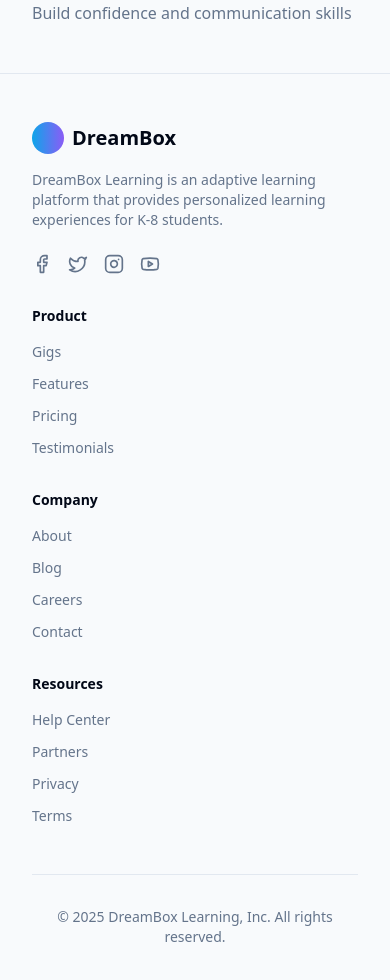
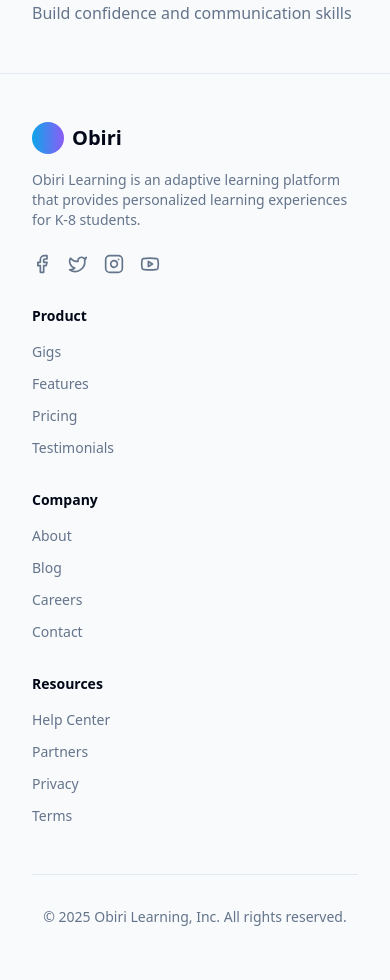
Before and after one commit to oykboadu1/gigify-dreambox-81, a React (Vite) app: page /gigs in a window 390 px wide. Shown: the part 3580-4560 px from the top of the page. Built offline with nearby package versions, Linux system fonts and the light colour scheme.

Commit message:
Rename hero name and brand
Revert hero name and brand name changes.

```diff
--- a/src/components/layout/Footer.tsx
+++ b/src/components/layout/Footer.tsx
@@ -1,4 +1,3 @@
-
 import { Link } from "react-router-dom";
 import { Facebook, Instagram, Twitter, Youtube } from "lucide-react";
 
@@ -10,10 +9,10 @@ const Footer = () => {
           <div className="lg:col-span-2">
             <Link to="/" className="flex items-center gap-2">
               <div className="h-8 w-8 rounded-full bg-gradient-to-r from-dreambox-blue to-dreambox-purple"></div>
-              <span className="text-xl font-bold">DreamBox</span>
+              <span className="text-xl font-bold">Obiri</span>
             </Link>
             <p className="mt-4 max-w-xs text-sm text-muted-foreground">
-              DreamBox Learning is an adaptive learning platform that provides personalized learning experiences for K-8 students.
+              Obiri Learning is an adaptive learning platform that provides personalized learning experiences for K-8 students.
             </p>
             <div className="mt-6 flex space-x-4">
               <a href="#" className="text-muted-foreground transition-colors hover:text-foreground">
@@ -111,7 +110,7 @@ const Footer = () => {
           </div>
         </div>
         <div className="mt-12 border-t pt-8 text-center text-sm text-muted-foreground">
-          <p>&copy; {new Date().getFullYear()} DreamBox Learning, Inc. All rights reserved.</p>
+          <p>&copy; {new Date().getFullYear()} Obiri Learning, Inc. All rights reserved.</p>
         </div>
       </div>
     </footer>
--- a/src/components/layout/Header.tsx
+++ b/src/components/layout/Header.tsx
@@ -27,7 +27,7 @@ const Header = () => {
         <div className="flex items-center gap-2">
           <Link to="/" className="flex items-center gap-2">
             <div className="h-8 w-8 rounded-full bg-gradient-to-r from-dreambox-blue to-dreambox-purple"></div>
-            <span className="hidden text-xl font-bold sm:inline-block">DreamBox</span>
+            <span className="hidden text-xl font-bold sm:inline-block">Obiri</span>
           </Link>
         </div>
 
@@ -45,7 +45,7 @@ const Header = () => {
                           href="/"
                         >
                           <div className="mb-2 mt-4 text-lg font-medium">
-                            DreamBox Learning
+                            Obiri Learning
                           </div>
                           <p className="text-sm leading-tight text-muted-foreground">
                             Adaptive learning platform that adjusts to each student's skill level
@@ -152,7 +152,7 @@ const Header = () => {
           <div className="flex items-center gap-2">
             <Link to="/" className="flex items-center gap-2">
               <div className="h-8 w-8 rounded-full bg-gradient-to-r from-dreambox-blue to-dreambox-purple"></div>
-              <span className="text-xl font-bold">DreamBox</span>
+              <span className="text-xl font-bold">Obiri</span>
             </Link>
           </div>
           <button onClick={toggleMenu}>
--- a/src/pages/Index.tsx
+++ b/src/pages/Index.tsx
@@ -1,3 +1,4 @@
+
 import { Button } from "@/components/ui/button";
 import { Card, CardContent } from "@/components/ui/card";
 import { Link } from "react-router-dom";
@@ -26,7 +27,7 @@ const HomePage = () => {
           <div className="container grid gap-8 md:grid-cols-2 md:items-center">
             <div className="space-y-6">
               <h1 className="text-4xl font-bold tracking-tight sm:text-5xl md:text-6xl">
-                <span className="block text-dreambox-blue">Obiri</span>
+                <span className="block text-dreambox-blue">Smart Learning</span>
                 <span className="block">for Every Student</span>
               </h1>
               <p className="text-lg text-muted-foreground md:text-xl">
@@ -72,7 +73,7 @@ const HomePage = () => {
           <div className="container">
             <div className="mb-12 text-center">
               <h2 className="mb-2 text-3xl font-bold tracking-tight sm:text-4xl">
-                Why Choose DreamBox?
+                Why Choose Obiri?
               </h2>
               <p className="mx-auto max-w-2xl text-muted-foreground">
                 Our adaptive learning platform meets every student where they are and helps them progress at their own pace.
@@ -302,7 +303,7 @@ const HomePage = () => {
               Ready to Transform Learning?
             </h2>
             <p className="mx-auto mb-8 max-w-2xl text-lg opacity-90">
-              Join thousands of students, parents, and educators who are already using DreamBox to enhance their learning experience.
+              Join thousands of students, parents, and educators who are already using Obiri to enhance their learning experience.
             </p>
             <div className="flex flex-wrap justify-center gap-4">
               <Button
```
